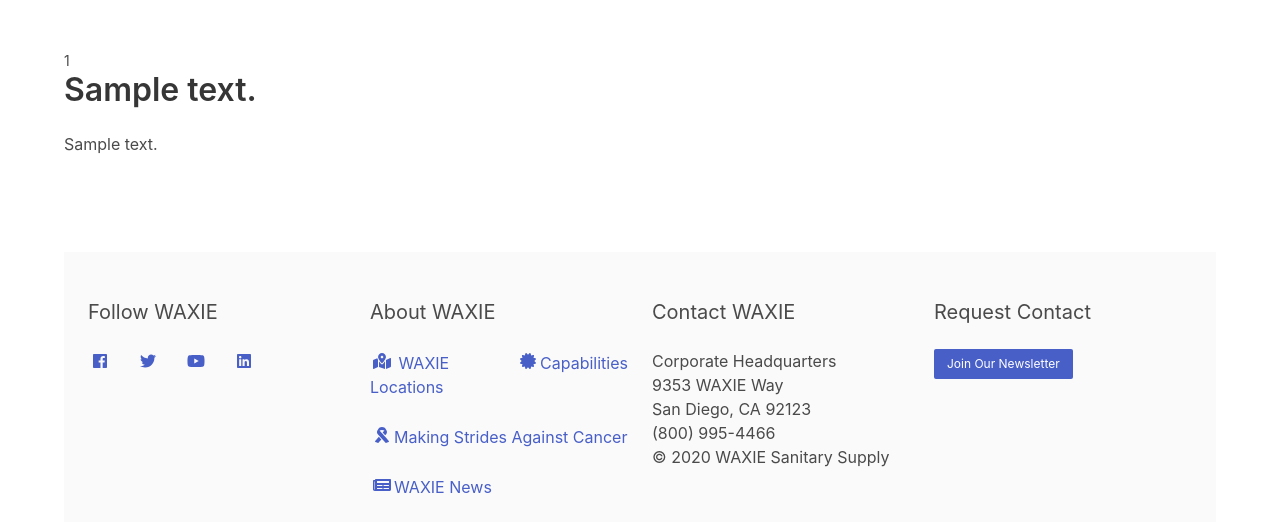
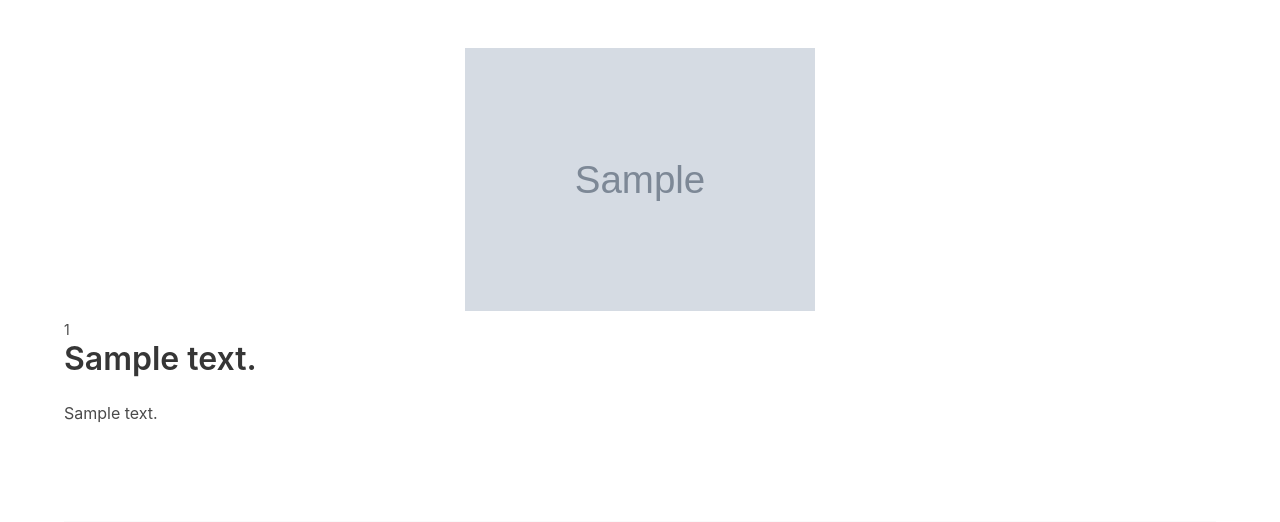
Before and after one commit to waxie-codes/WX-SOLSTA, a Python web app: template templates/dispensers.html in a window 1280 px wide. Shown: the part 52-574 px from the top of the page. Run offline with Jinja, Linux system fonts and the light colour scheme; the template is opened without the code that fills it: most values are stand-ins (such as "Sample title", 1, 10 or a date in 2020); grey boxes marked "Sample" are stand-in pictures; some libraries are stand-ins or nearby versions.

Commit message:
adjust content template for dispensers

```diff
--- a/output/dispensers/versa.html
+++ b/output/dispensers/versa.html
@@ -23,6 +23,10 @@
 
 <section class="section">
   <div class="container">
+    <div class="has-text-centered">
+      <img src="https://shop.waxie.com/Attachments/attachments/images/medium/577535.jpg" style="max-width: 350px;">
+    </div>
+
     <small>577535</small>
     <h1 class="title">WAXIE VERSA HIGH PERFORMANCE CLEANING CADDY</h1>
     <div class="content">
--- a/output/versa.html
+++ b/output/versa.html
@@ -23,6 +23,10 @@
 
 <section class="section">
   <div class="container">
+    <div class="has-text-centered">
+      <img src="https://shop.waxie.com/Attachments/attachments/images/medium/577535.jpg" style="max-width: 350px;">
+    </div>
+
     <small>577535</small>
     <h1 class="title">WAXIE VERSA HIGH PERFORMANCE CLEANING CADDY</h1>
     <div class="content">
--- a/templates/dispensers.html
+++ b/templates/dispensers.html
@@ -2,6 +2,10 @@
 {% block content %}
 <section class="section">
   <div class="container">
+    <div class="has-text-centered">
+      <img src="{{image}}" style="max-width: 350px;">
+    </div>
+
     <small>{{waxie_item_number}}</small>
     <h1 class="title">{{product_description}}</h1>
     <div class="content">
```
